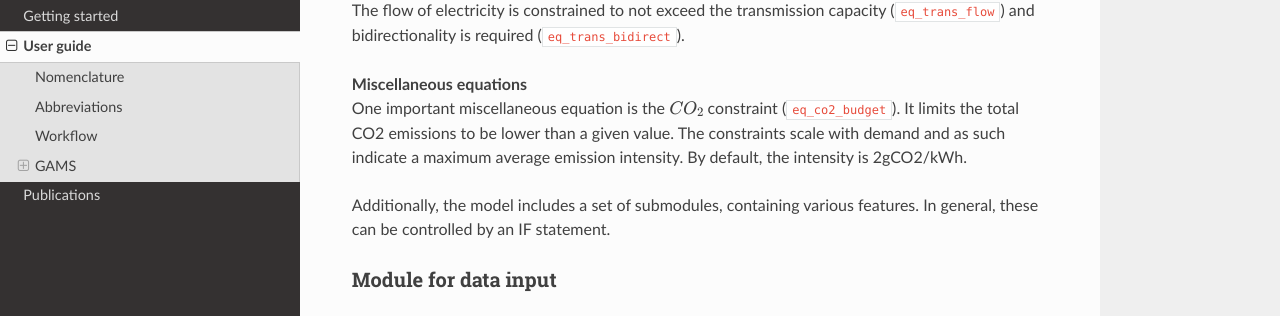
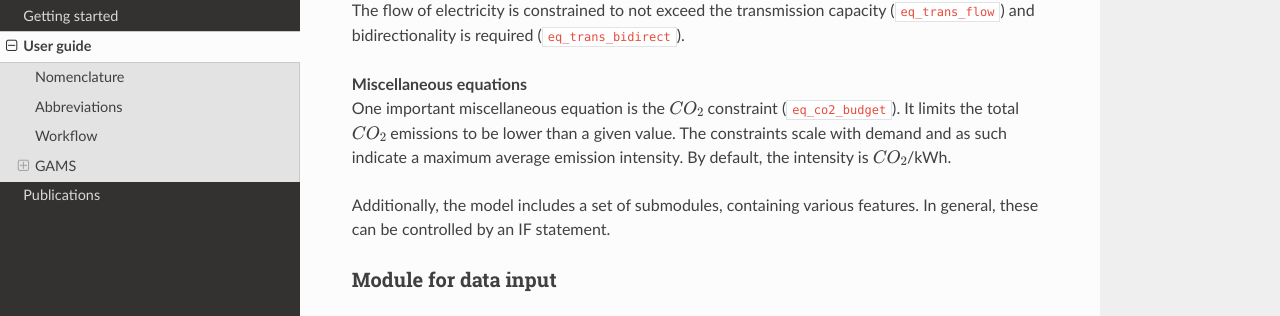
Before and after one commit to highRES-model/highRES-Europe-WF, a Sphinx documentation site: the page built from docs/source/user_guide.rst, in a window 1280 px wide and 900 px high, scrolled down 1246 px. Shown: the part 159-475 px from the top of the window. Built offline with Sphinx 7.4.7 and the Read the Docs theme 2.0.0, drawn with Linux system fonts in a browser that asks for light colours.

Commit message:
doc formatting

```diff
--- a/docs/source/user_guide.rst
+++ b/docs/source/user_guide.rst
@@ -48,7 +48,7 @@
 | The flow of electricity is constrained to not exceed the transmission capacity (``eq_trans_flow``) and bidirectionality is required (``eq_trans_bidirect``).
 
 | **Miscellaneous equations**
-| One important miscellaneous equation is the :math:`CO_2` constraint (``eq_co2_budget``). It limits the total CO2 emissions to be lower than a given value. The constraints scale with demand and as such indicate a maximum average emission intensity. By default, the intensity is 2gCO2/kWh.
+| One important miscellaneous equation is the :math:`CO_2` constraint (``eq_co2_budget``). It limits the total :math:`CO_2` emissions to be lower than a given value. The constraints scale with demand and as such indicate a maximum average emission intensity. By default, the intensity is :math:`CO_2`/kWh.
 
 Additionally, the model includes a set of submodules, containing various features. In general, these can be controlled by an IF statement.
 
```
